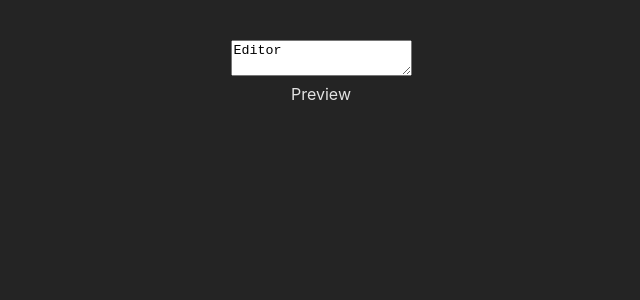
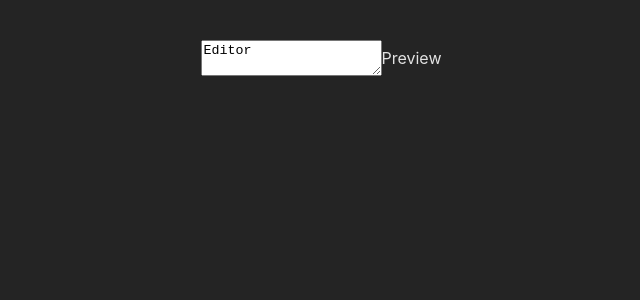
Before and after one commit to linda-94-andersson/Build-a-Markdown-Previewer--User-Story, a React (Vite) app: page / in a window 1280 px wide. Shown: the top 300 px of the page, without its empty margins (319-959 px from the left). Built offline with nearby package versions, Linux system fonts and the light colour scheme.

Commit message:
Basic style for display

```diff
--- a/src/App.css
+++ b/src/App.css
@@ -4,3 +4,9 @@
   padding: 2rem;
   text-align: center;
 }
+
+.app {
+  display: flex;
+  justify-content: center;
+  align-items: center;
+}
```
